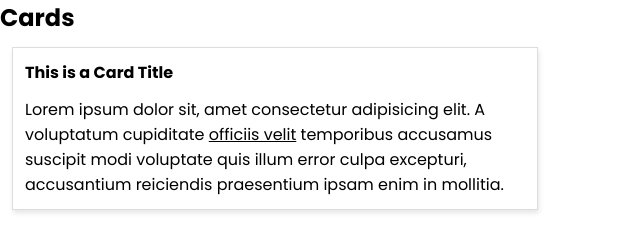
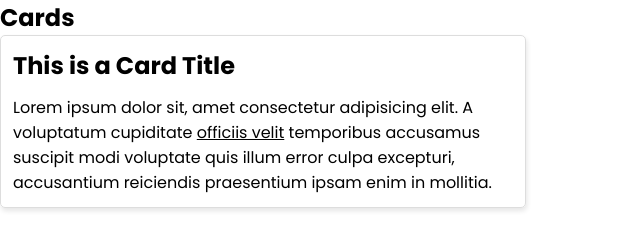
Before and after one commit to Jared467/SCSS, a website: page index.html in a window 1280 px wide. Shown: the whole page, without its empty margins (0-640 px from the left). Drawn offline with Linux system fonts and the light colour scheme.

Commit message:
added more stuff

```diff
--- a/library/components/_card.scss
+++ b/library/components/_card.scss
@@ -1,13 +1,15 @@
+@use 'sass:math';
+
 .card {
     display: block;
     padding: $base-padding;
     border: $base-border-thickness solid #dddddd;
     box-shadow: $base-box-shadow;
+    border-radius: math.div($base-border-radius, 4);
     max-width: 500px;
-    margin: $base-margin;
 
     .card-title {
-        font-size: $base-font-lg;
+        font-size: $font-size-lg;
         padding-bottom: $base-padding;
         font-weight: bold;
     }
```
Also changed, not shown: css/index.css.
